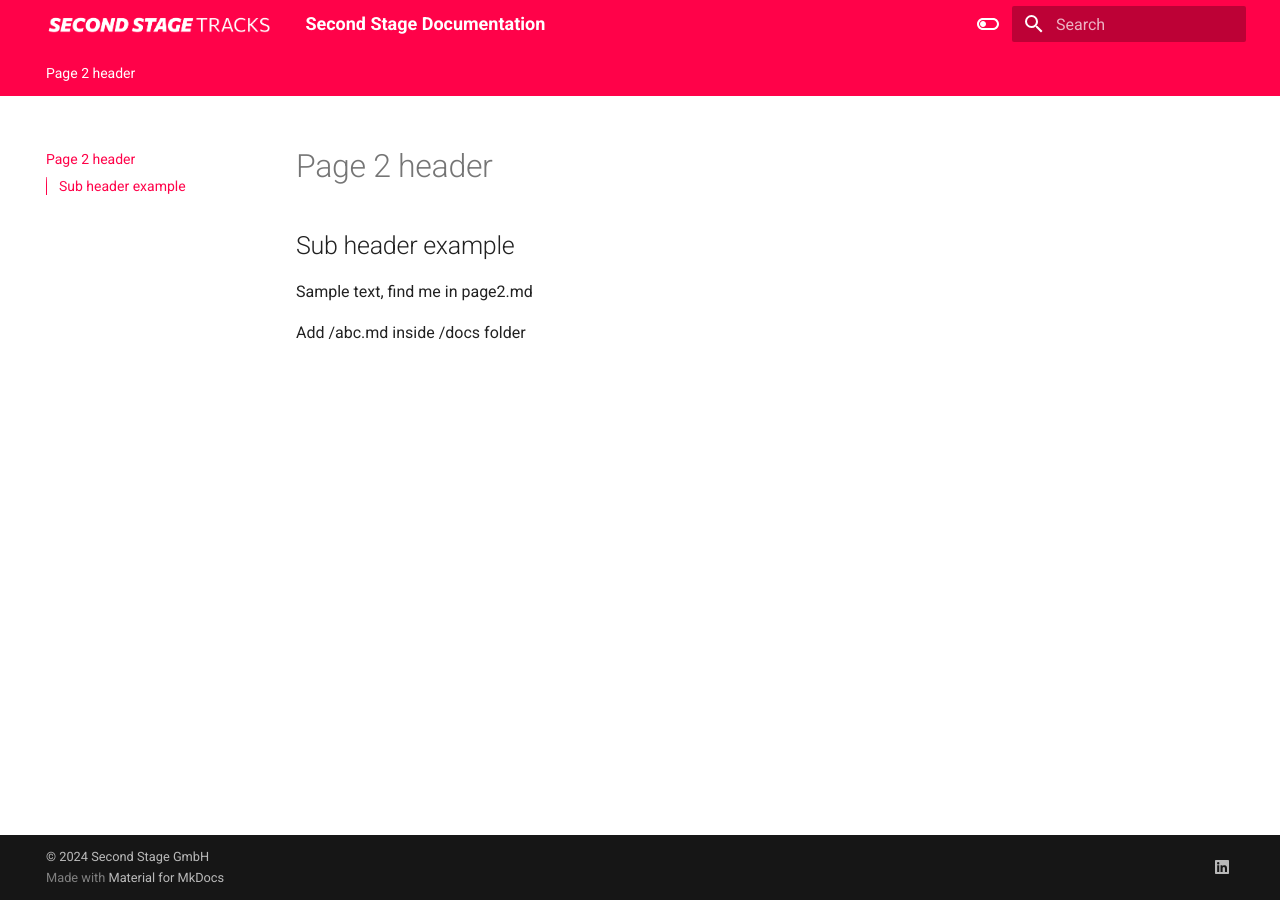
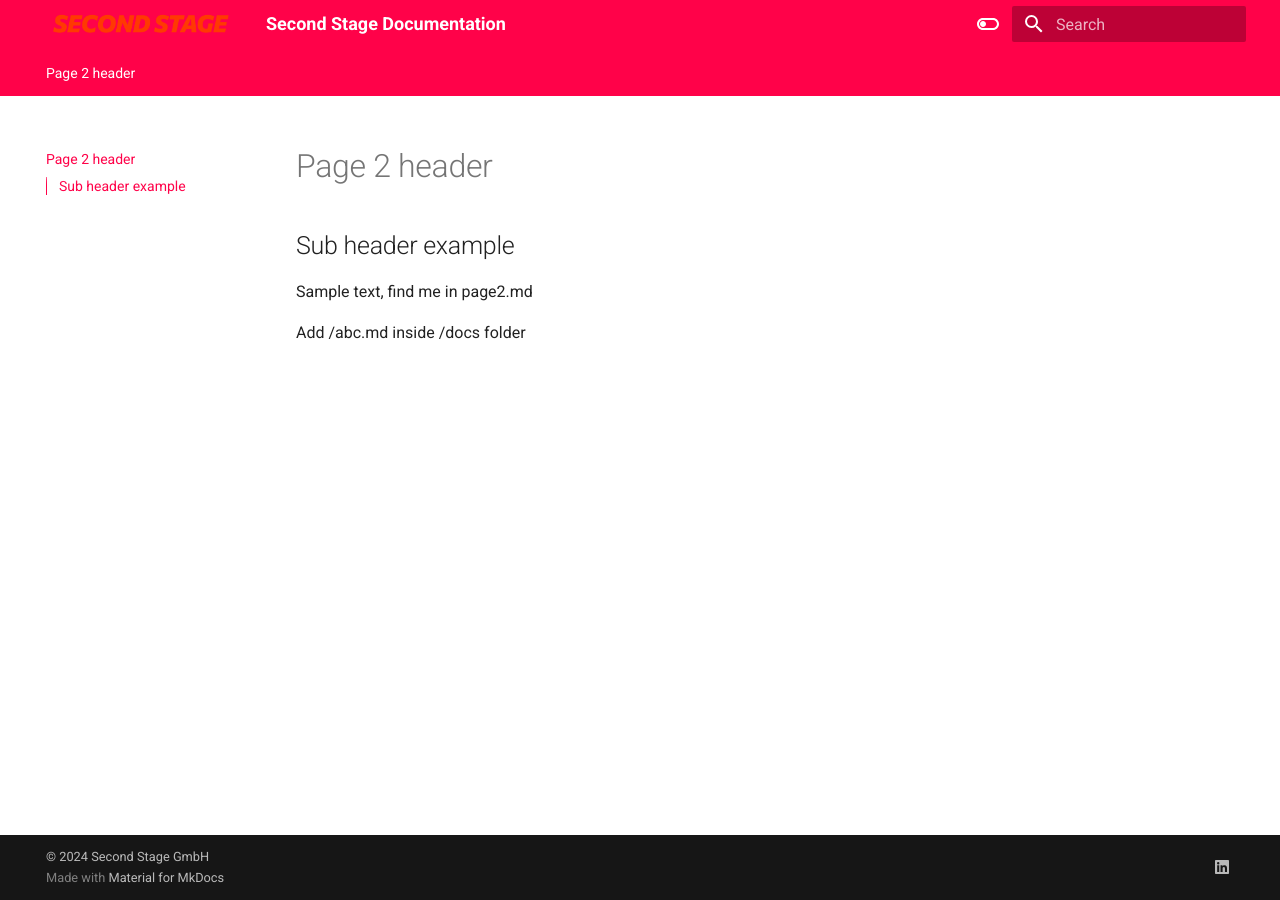
Before and after one commit to secondstage-io/tracks-documentation, an MkDocs documentation site: the page built from docs/page2.md, in a window 1280 px wide. Built offline with MkDocs 1.6.1 and Material for MkDocs 9.7.7, drawn with Linux system fonts in a browser that asks for light colours.

Commit message:
Update mkdocs.yml
Updated logo

```diff
--- a/mkdocs.yml
+++ b/mkdocs.yml
@@ -4,7 +4,7 @@ extra_css:
   - stylesheets/extra.css
 theme:
   name: material
-  logo: assets/tracks-home-logo.png
+  logo: assets/2s-logo.png
   favicon: assets/favicon.png
   features:
     - navigation.tabs
```
